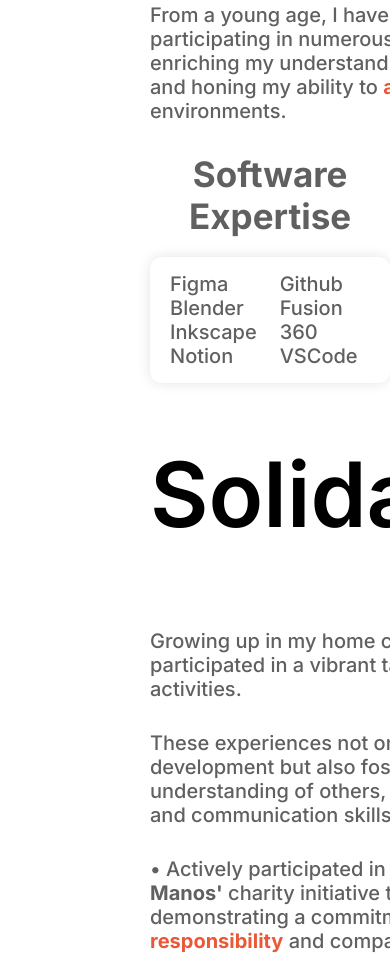
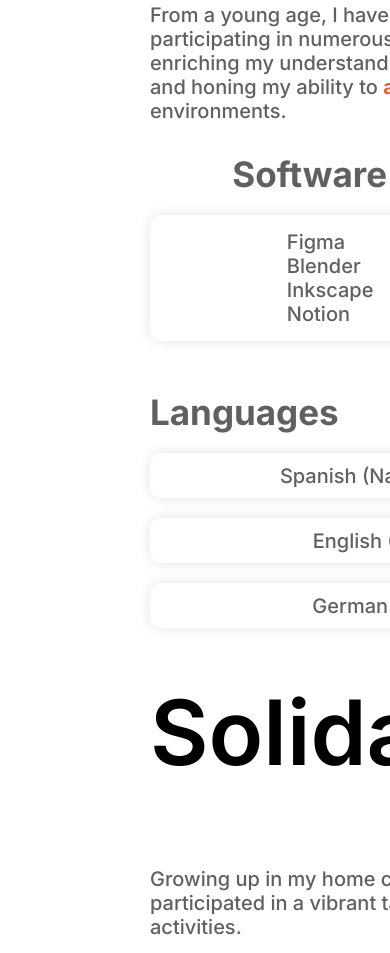
Before and after one commit to Eduardo-Miguel-Bennaton/Portfolio-V2, a plain HTML site: page index.html in a window 390 px wide. Shown: the part 5402-6355 px from the top of the page. Drawn offline with Linux system fonts and the light colour scheme.

Commit message:
Minor update
- Improved general responsiveness to adapt better to the margin layout

```diff
--- a/css/index.css
+++ b/css/index.css
@@ -313,3 +313,13 @@ section{
         flex-direction: column;
     }
 }
+
+@media only screen and (max-width: 790px) {
+    .software_language_structure{
+        flex-direction: column;
+    }
+    .softexpertise{
+        justify-content: center;
+        align-items: center;
+    }
+}
--- a/index.html
+++ b/index.html
@@ -166,10 +166,10 @@
                         <p class="section-heading">Knowledge</p>
                             <div class="text-container-column" style="gap: 30px;">
                                 <p>From a young age, I have had the privilege of participating in numerous intercultural events, enriching my understanding of diverse cultures and honing my ability to <b class="highlight">adapt</b> to various environments.</p>
-                                <div style="display: flex; column-gap: 50px;">
+                                <div class="text-container-row software_language_structure" style="gap: 50px;">
                                     <div class="text-container-column" style="gap: 20px;">
                                         <h2 style="text-align: center;">Software Expertise</h2>
-                                        <div class="text-container-row box-container-no-click">
+                                        <div class="text-container-row box-container-no-click softexpertise">
                                             <div>
                                                 <p>Figma</p>
                                                 <p>Blender</p>
```
